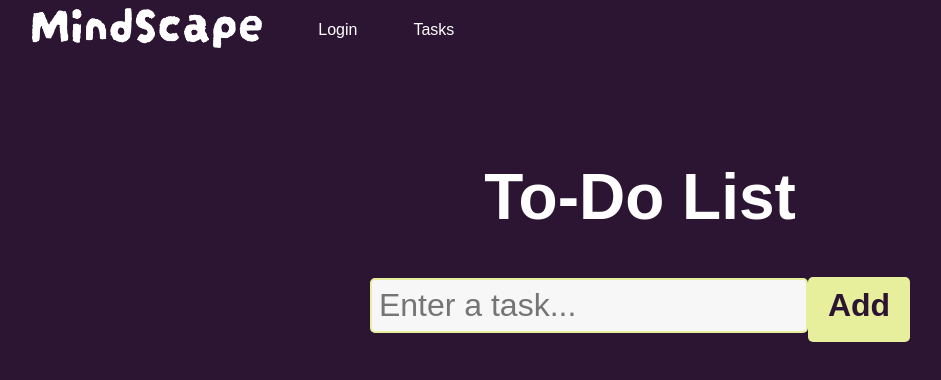
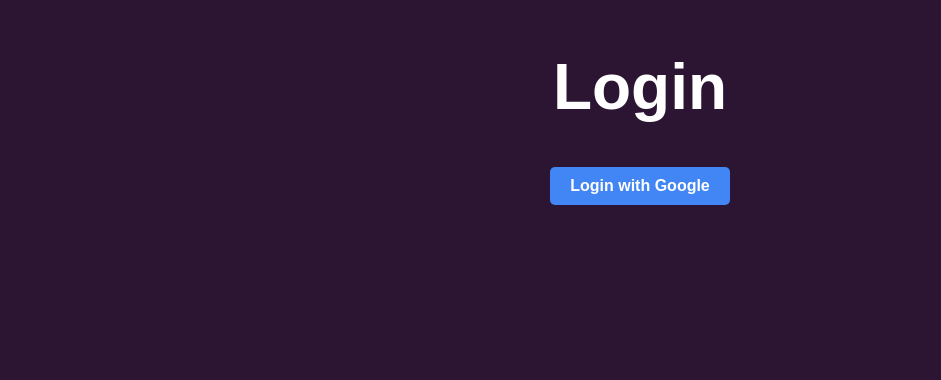
Before and after one commit to niranjanasiju/MindScape, a React (Vite) app: page / in a window 1280 px wide. Shown: the top 380 px of the page, without its empty margins (0-941 px from the left). Built offline with nearby package versions, Linux system fonts and the light colour scheme; a web font is replaced by a local one.

Commit message:
added proper Login page, Landing page

```diff
--- /dev/null
+++ b/firebase.js
@@ -0,0 +1,30 @@
+// Import the functions you need from the SDKs you need
+import { initializeApp } from "firebase/app";
+import { getAnalytics } from "firebase/analytics";
+import { getAuth, GoogleAuthProvider } from "firebase/auth";
+import { getFirestore, doc, setDoc } from "firebase/firestore";
+import { getStorage } from "firebase/storage"; // Correct import for Firebase Storage
+// TODO: Add SDKs for Firebase products that you want to use
+// https://firebase.google.com/docs/web/setup#available-libraries
+
+// Your web app's Firebase configuration
+// For Firebase JS SDK v7.20.0 and later, measurementId is optional
+const firebaseConfig = {
+  apiKey: "AIzaSyBG1aN4wfMP-PBk7nUCjTPOocp9-yVuuo0",
+  authDomain: "mindscape-7cf5d.firebaseapp.com",
+  projectId: "mindscape-7cf5d",
+  storageBucket: "mindscape-7cf5d.firebasestorage.app",
+  messagingSenderId: "556075329529",
+  appId: "1:556075329529:web:6aff5193e352991edaff28",
+  measurementId: "G-ME1J5FDTCN"
+};
+
+// Initialize Firebase
+const app = initializeApp(firebaseConfig);
+const analytics = getAnalytics(app);
+const db = getFirestore(app);
+const auth = getAuth(app);
+const provider = new GoogleAuthProvider();
+const storage = getStorage(app);
+
+export { db, auth, provider, doc, setDoc, storage };
--- a/package.json
+++ b/package.json
@@ -10,6 +10,7 @@
     "preview": "vite preview"
   },
   "dependencies": {
+    "firebase": "^11.1.0",
     "react": "^18.3.1",
     "react-dom": "^18.3.1",
     "react-router-dom": "^7.1.1"
--- a/src/App.jsx
+++ b/src/App.jsx
@@ -1,17 +1,25 @@
 import React from "react";
 import { BrowserRouter, Route, Routes } from "react-router-dom";
-import Navbar from "./Navbar/Navbar"; // Import Navbar
+//import Navbar from "./Navbar/Navbar"; // Import Navbar
 import ToDoList from "./ToDoList/ToDoList"; // Import ToDoList component
 import LandingPage from "./LandingPage/LandingPage"; // Import LandingPage component
+import LoginPage from "./LoginPage";
+import AudioToText from '../src/AudioToText'
 
+import PomodoroPage from "./Pomodoro";
 function App() {
   return (
     <BrowserRouter>
-      <Navbar /> {/* Navbar now within BrowserRouter */}
+
       <div className="container">
         <Routes>
-          <Route path="/" element={<ToDoList />} />
+
           <Route path="/landing" element={<LandingPage />} />
+          <Route path="/" element={<LoginPage />} />
+          <Route path="/todo" element={<ToDoList />} />
+          <Route path="/pomodoro" element={<PomodoroPage />} />
+          <Route path="/recordaudio" element={<AudioToText/>} />
+
         </Routes>
       </div>
     </BrowserRouter>
--- a/src/LandingPage/LandingPage.jsx
+++ b/src/LandingPage/LandingPage.jsx
@@ -2,10 +2,12 @@
 
 import './LandingPage.css'
 import Hero from './Hero'
+import Navbar from '../Navbar/Navbar'
 
 const LandingPage = () => {
   return (
     <div>
+      <Navbar/>
       <Hero/>
     </div>
   )
--- /dev/null
+++ b/src/LoginPage.jsx
@@ -0,0 +1,58 @@
+import React, { useState } from 'react';
+import { signInWithPopup } from 'firebase/auth';
+import { auth, provider } from '../firebase';
+import { useNavigate } from 'react-router-dom'; // Import useNavigate
+
+const LoginPage = () => {
+  const [loading, setLoading] = useState(false);
+  const navigate = useNavigate(); // Initialize useNavigate hook
+
+  // Function to handle Google Sign-In
+  const signInWithGoogle = async () => {
+    setLoading(true);
+    try {
+      // Sign in with Google
+      const result = await signInWithPopup(auth, provider);
+
+      // Fetch the user info
+      const user = result.user;
+      console.log('User signed in:', user);
+
+      // Optionally: Store user data in Firestore here (if needed)
+
+      // Redirect to /landing page after successful login
+      navigate('/landing');
+
+    } catch (error) {
+      console.error("Login failed:", error);
+
+      // Handle error
+      const errorCode = error.code;
+      const errorMessage = error.message;
+      console.log(`Error details: ${errorCode}, ${errorMessage}`);
+    } finally {
+      setLoading(false);
+    }
+  };
+
+  return (
+    <div style={{ textAlign: 'center', marginTop: '50px' }}>
+      <h1>Login</h1>
+      <button onClick={signInWithGoogle} disabled={loading} style={buttonStyle}>
+        {loading ? 'Logging in...' : 'Login with Google'}
+      </button>
+    </div>
+  );
+};
+
+const buttonStyle = {
+  padding: '10px 20px',
+  fontSize: '16px',
+  backgroundColor: '#4285F4',
+  color: 'white',
+  border: 'none',
+  borderRadius: '5px',
+  cursor: 'pointer',
+};
+
+export default LoginPage;
--- a/src/Navbar/Navbar.jsx
+++ b/src/Navbar/Navbar.jsx
@@ -9,8 +9,10 @@
 
           <ul >
           <CustomLink to="/landing"><img className="logo" src="./logo.png" alt="logo"></img></CustomLink> {/* Match the route path */}
-        <CustomLink to="/">Login</CustomLink>
-        <CustomLink to="/tasks">Tasks</CustomLink>
+        <CustomLink to="/login">Diary</CustomLink>
+        <CustomLink to="/todo">To-Do List</CustomLink>
+        <CustomLink to="/pomodoro">Pomodoro App</CustomLink>
+
           </ul>
     </nav>
   );
```
Also changed, not shown: 1 other file (tests, documents, lock files or other folders).
